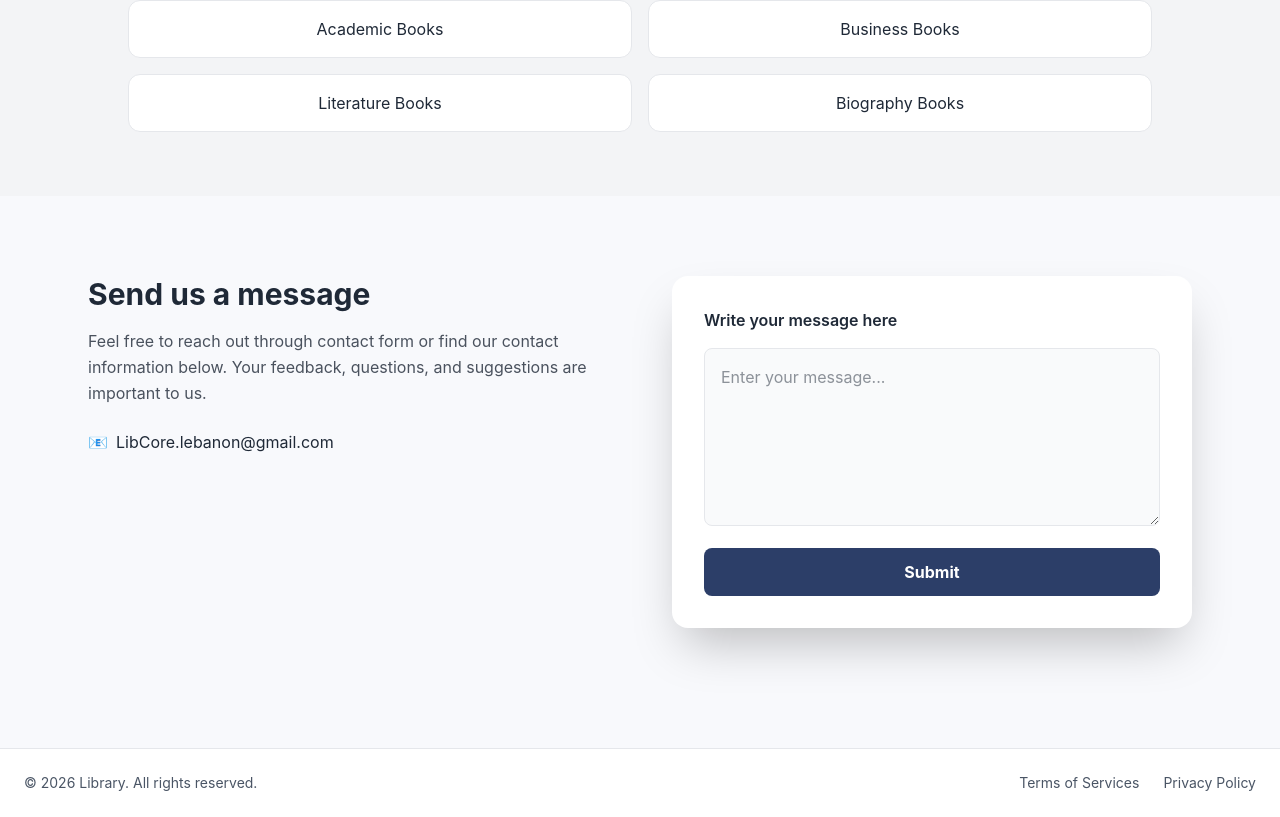
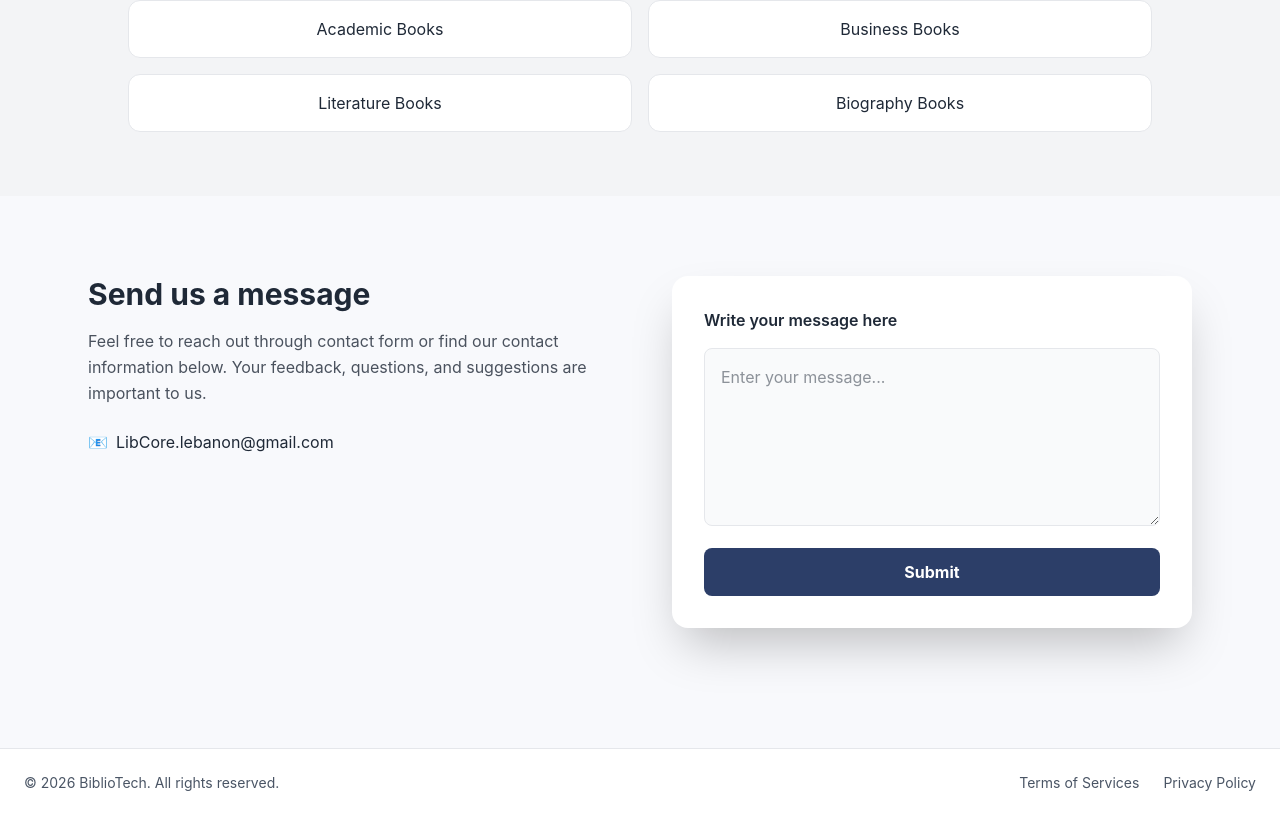
Before and after one commit to alibahja/Web-Dev--Frontend-Phase-1, a React app in the folder frontend-improved/: page / in a window 1280 px wide. Shown: the part 4369-5186 px from the top of the page. Built offline with nearby package versions, Linux system fonts and the light colour scheme; the HTML template or start-up script is replaced by a standard one.

Commit message:
Updated the name to BiblioTech

```diff
--- a/frontend-improved/src/components/Footer.jsx
+++ b/frontend-improved/src/components/Footer.jsx
@@ -8,7 +8,7 @@
       }`}
     >
       <div className="max-w-7xl mx-auto px-6 flex flex-col md:flex-row items-center justify-between gap-4 text-sm">
-        <p>&copy; 2026 Library. All rights reserved.</p>
+        <p>&copy; 2026 BiblioTech. All rights reserved.</p>
 
         <ul className="flex gap-6">
           <li className="cursor-pointer hover:text-[#5F7DB0] transition-colors">
```
